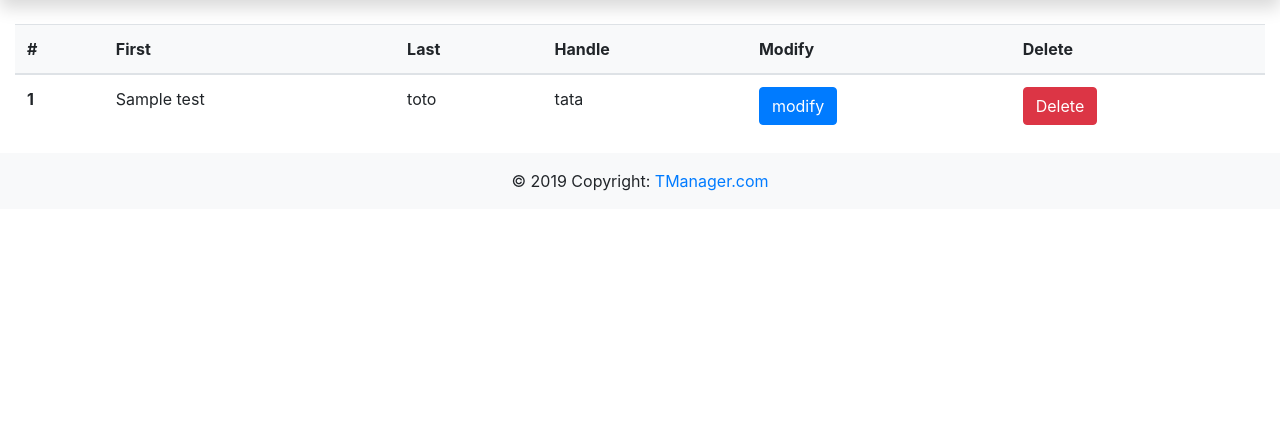
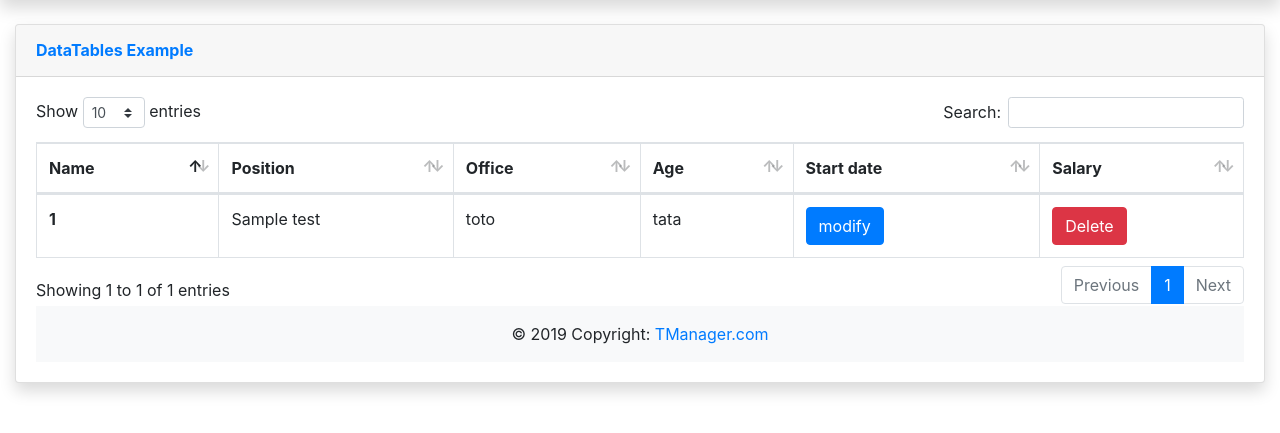
Before and after one commit to jeromecoffin/gestion_tickets, a PHP site: page /gestion_utilisateurs.php in a window 1280 px wide. Shown: the part 56-489 px from the top of the page. Run offline with PHP 8.4, Linux system fonts and the light colour scheme; tables that the repository leaves empty or names only in its code hold one stand-in row (values such as "Sample post").

Commit message:
Amelioration gestion utilisateurs
Nouvelle table gestion utilisateur avec la possibilite de choisir le nombre par page

```diff
--- a/projet_web/gestion_utilisateurs.php
+++ b/projet_web/gestion_utilisateurs.php
@@ -7,6 +7,8 @@
 
     <!-- Bootstrap CSS -->
     <link rel="stylesheet" href="bs431/css/bootstrap.min.css">
+    <link href="vendor/datatables/dataTables.bootstrap4.min.css" rel="stylesheet">
+
 
     <title>Gestion utilisateurs</title>
 
@@ -18,17 +20,23 @@
 
     <div class="container-fluid">
 
-    <table class="table">
-  <thead class="bg-light">
-    <tr>
-      <th scope="col">#</th>
-      <th scope="col">First</th>
-      <th scope="col">Last</th>
-      <th scope="col">Handle</th>
-      <th scope="col">Modify</th>
-      <th scope="col">Delete</th>
-    </tr>
-  </thead>
+    <div class="card shadow mb-4">
+            <div class="card-header py-3">
+              <h6 class="m-0 font-weight-bold text-primary">DataTables Example</h6>
+            </div>
+            <div class="card-body">
+              <div class="table-responsive">
+                <table class="table table-bordered" id="dataTable" width="100%" cellspacing="0">
+                  <thead>
+                    <tr>
+                      <th>Name</th>
+                      <th>Position</th>
+                      <th>Office</th>
+                      <th>Age</th>
+                      <th>Start date</th>
+                      <th>Salary</th>
+                    </tr>
+                  </thead>
 
 
   <tbody>
@@ -67,10 +75,19 @@ $reponse->closeCursor(); // Termine le traitement de la requête
 </div>
     <?php include('footer.php'); ?>
 
+
     <!-- Optional JavaScript -->
     <!-- jQuery first, then Popper.js, then Bootstrap JS -->
     <script src="https://code.jquery.com/jquery-3.3.1.slim.min.js" integrity="sha384-q8i/X+965DzO0rT7abK41JStQIAqVgRVzpbzo5smXKp4YfRvH+8abtTE1Pi6jizo" crossorigin="anonymous"></script>
     <script src="https://cdnjs.cloudflare.com/ajax/libs/popper.js/1.14.7/umd/popper.min.js" integrity="sha384-UO2eT0CpHqdSJQ6hJty5KVphtPhzWj9WO1clHTMGa3JDZwrnQq4sF86dIHNDz0W1" crossorigin="anonymous"></script>
     <script src="https://stackpath.bootstrapcdn.com/bootstrap/4.3.1/js/bootstrap.min.js" integrity="sha384-JjSmVgyd0p3pXB1rRibZUAYoIIy6OrQ6VrjIEaFf/nJGzIxFDsf4x0xIM+B07jRM" crossorigin="anonymous"></script>
+
+    <!-- Page level plugins -->
+    <script src="vendor/datatables/jquery.dataTables.min.js"></script>
+  <script src="vendor/datatables/dataTables.bootstrap4.min.js"></script>
+
+  <!-- Page level custom scripts -->
+  <script src="js/demo/datatables-demo.js"></script>
+
   </body>
 </html>
--- a/projet_web/navbar.php
+++ b/projet_web/navbar.php
@@ -23,7 +23,7 @@
         <a class="nav-link" href="statistiques.php">Statistiques</a>
       </li>
       <li class="nav-item">
-        <a class="nav-link" href="#">Projets</a>
+        <a class="nav-link" href="tables.html">Projets</a>
       </li>
       <li class="nav-item">
         <a class="nav-link" href="#">Clients</a>
```
Also changed, not shown: 1 other file.
